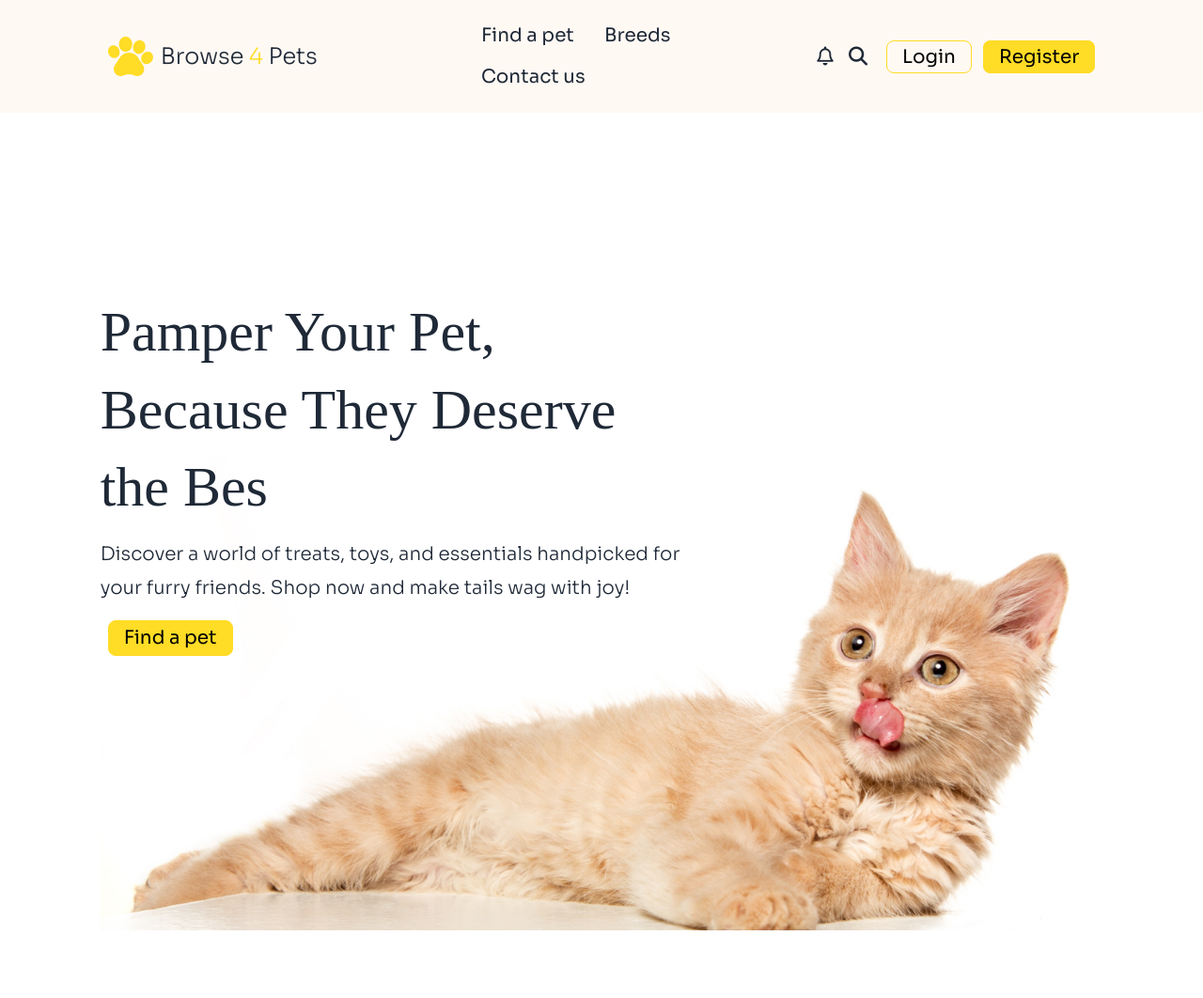
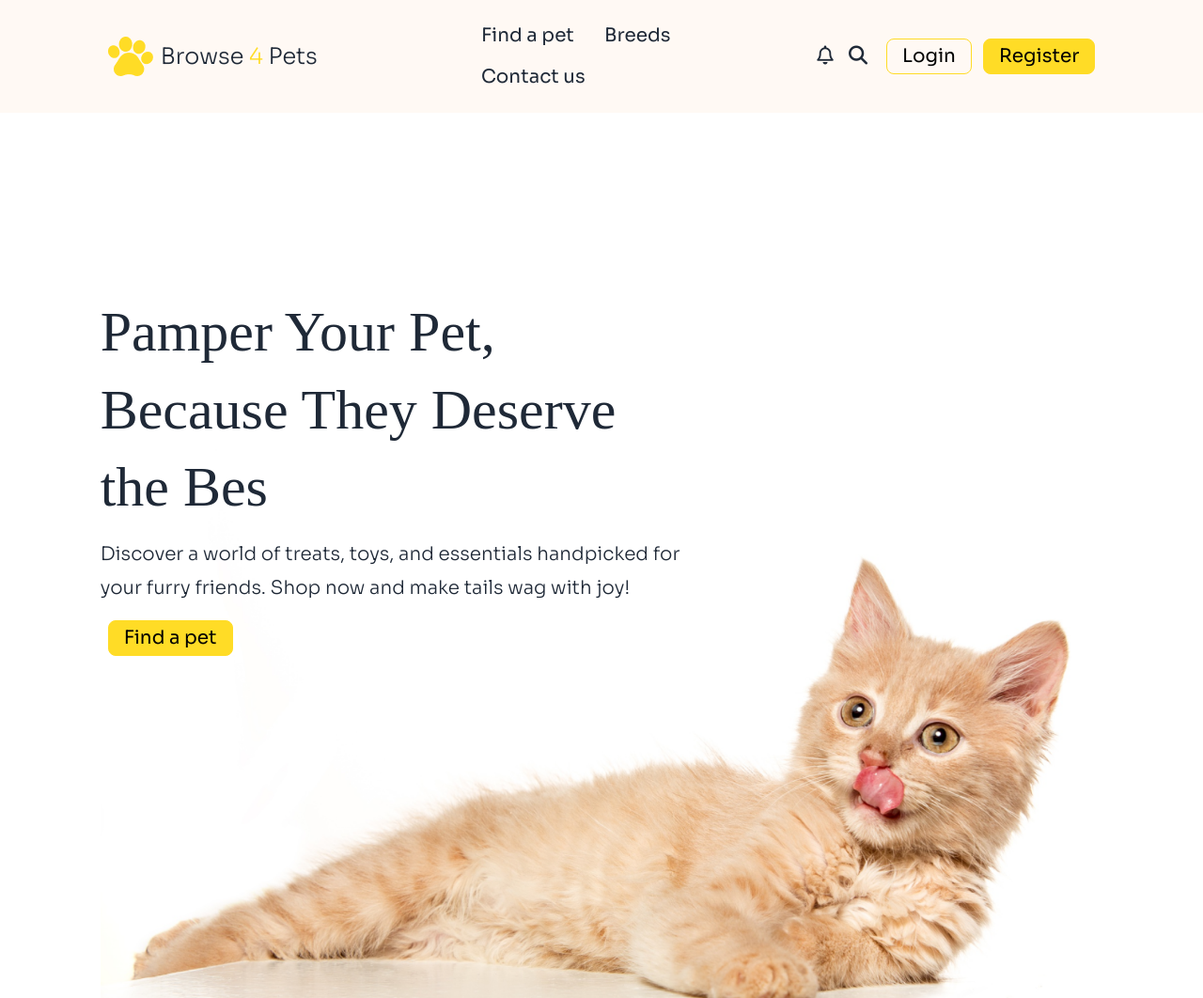
Before and after one commit to hosenrabby/Programing-hero-A3, a plain HTML site: page index.html in a window 1280 px wide. Shown: the whole page at 94% size. Drawn offline with nearby package versions, Linux system fonts and the light colour scheme; a web font is replaced by a local one.

Commit message:
some modification on banner

```diff
--- a/index.html
+++ b/index.html
@@ -81,18 +81,18 @@
                 <div class="hidden md:inline">
                   <a class="text-xl mr-3"><i class="fa-regular fa-bell"></i></a>
                   <a class="text-xl mr-2"><i class="fa-solid fa-magnifying-glass"></i></a>
-                  <a class="font-sora cursor-pointer text-xl md:rounded-lg rounded-md text-black border border-primaryColor px-4 py-1 ml-2 hover:bg-primaryColor hover:border">Login</a>
-                  <a class="font-sora bg-primaryColor cursor-pointer text-xl md:rounded-lg rounded-md text-black border border-primaryColor px-4 py-1 ml-2 hover:bg-white hover:border">Register</a>
+                  <button class="font-sora cursor-pointer text-xl md:rounded-lg rounded-md text-black border border-primaryColor px-4 py-1 ml-2 hover:bg-primaryColor hover:border transition">Login</button>
+                  <button class="font-sora bg-primaryColor cursor-pointer text-xl md:rounded-lg rounded-md text-black border border-primaryColor px-4 py-1 ml-2 hover:bg-white hover:border transition">Register</button>
                 </div>
             </div>
         </section>
 
         <section class="w-11/12 lg:w-10/12 mx-auto">
-            <div class=" bg-hero-pattern bg-no-repeat bg-center bg-contain h-[750px]">
+            <div class=" bg-hero-pattern bg-no-repeat bg-center lg:bg-right-bottom bg-contain h-[750px]">
                 <div class="w-full md:6/12">
                     <h1 class="font-adlam text-4xl lg:text-6xl lg:leading-snug mt-24 lg:mt-48">Pamper Your Pet, <br> Because They Deserve <br> the Bes</h1>
                     <p class="mt-3 mb-4 font-sora text-lg lg:text-xl lg:leading-[36px] font-light">Discover a world of treats, toys, and essentials handpicked for <br> your furry friends. Shop now and make tails wag with joy!</p>
-                    <button class="font-sora bg-primaryColor cursor-pointer text-xl md:rounded-lg rounded-md text-black border border-primaryColor px-4 py-1 ml-2 hover:bg-white hover:border">Find a pet</button>
+                    <button class="font-sora bg-primaryColor cursor-pointer text-xl md:rounded-lg rounded-md text-black border border-primaryColor px-4 py-1 ml-2 hover:bg-white hover:border transition">Find a pet</button>
                 </div>
             </div>
         </section>
```
